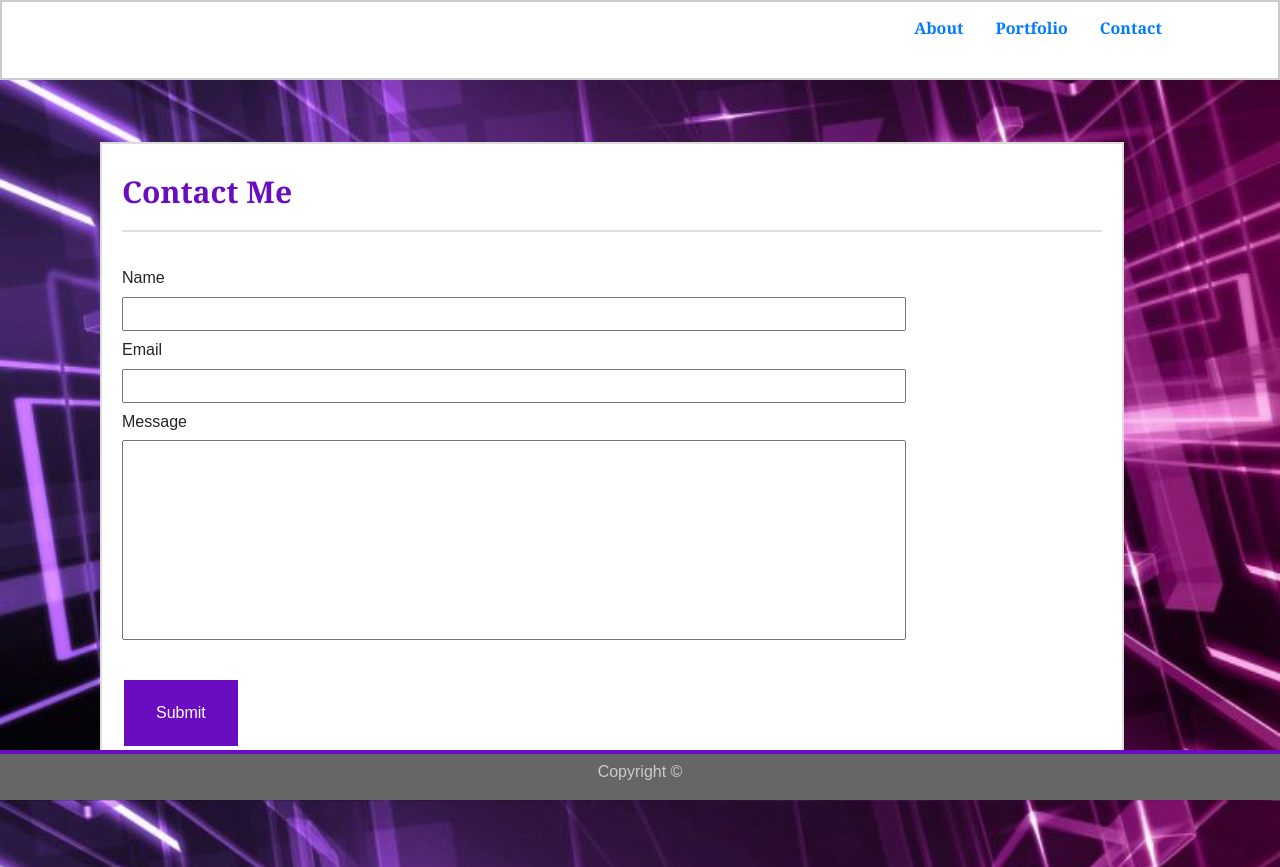
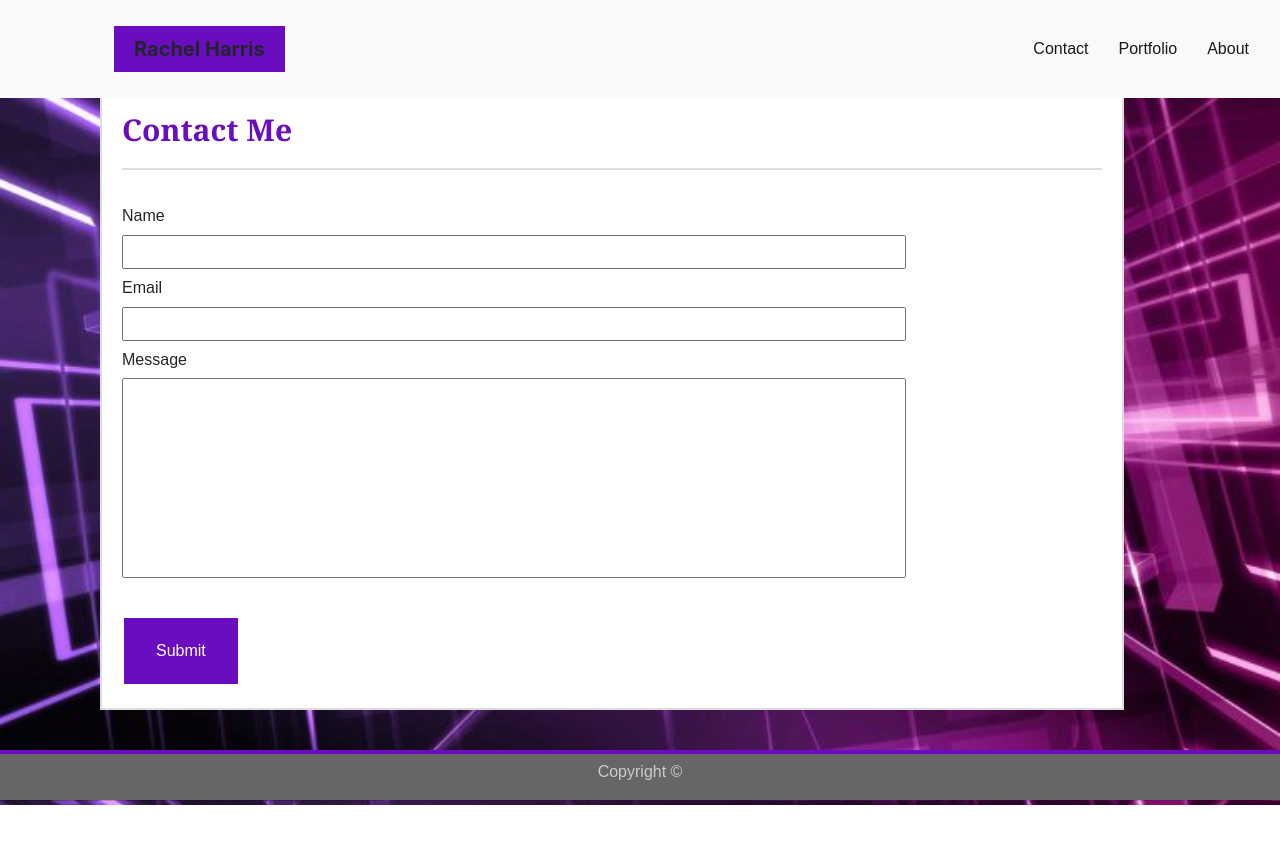
Before and after one commit to FrickittyFrack/Bootstrap-Portfolio, a plain HTML site: page contact.html in a window 1280 px wide. After the commit the page ends 805 px from the top, so only its background shows below. Drawn offline with nearby package versions, Linux system fonts and the light colour scheme.

Commit message:
Finished what I could

```diff
--- a/assets/css/style.css
+++ b/assets/css/style.css
@@ -8,7 +8,7 @@ body {
     background-size: cover;
 }
 
-.my-name {
+.navbar-brand {
     color: #ffffff;
     background-color: rgb(106, 13, 192);
     font-size: 35px;
@@ -16,21 +16,6 @@ body {
     float: left;
     padding: 20px;
     margin-left: 98px;
-}
-
-.nav {
-    font-family: Georgia, 'Times New Roman', Times, serif;
-    background-color: #ffffff;
-    border: #cccccc solid 2px;
-    margin: 0px;
-    font-weight: bold;
-    position: fixed;
-    left: 0;
-    top: 0;
-    width: 100%;
-    height: 80px;
-    padding-right: 100px;
-    z-index: 1;
 }
 
 .nav-button {
@@ -43,22 +28,7 @@ body {
     transition-duration: 0.4s;
 }
 
-.nav-button1 {
-    float: right;
-    padding: 10px;
-    margin: 5px 100px 5px 5px;
-    text-decoration: none;
-    color: #666666;
-    font-family: Arial, Helvetica, sans-serif;
-    transition-duration: 0.4s;
-}
-
 .nav-button:hover {
-    background-color: #636262;
-    color: #ffffff;
-}
-
-.nav-button1:hover {
     background-color: #636262;
     color: #ffffff;
 }
--- a/contact.html
+++ b/contact.html
@@ -18,21 +18,20 @@
 
     <body>
 
-        <nav class="navbar navbar-expand-lg navbar-light bg-light">
+        <nav class="navbar fixed-top navbar-light bg-light">
+
             <a class="navbar-brand">Rachel Harris</a>
 
+            <span class="navbar-text">
 
-            <ul class="nav justify-content-end nav-pills">
-                <li class="nav-item">
-                    <a class="nav-link" href="index.html">About</a>
-                </li>
-                <li class="nav-item">
-                    <a class="nav-link" href="portfolio.html">Portfolio</a>
-                </li>
-                <li class="nav-item">
-                    <a class="nav-link" href="contact.html">Contact</a>
-                </li>
-            </ul>
+                    <a class="nav-button" href="index.html">About</a>
+
+                    <a class="nav-button" href="portfolio.html">Portfolio</a>
+
+                    <a class="nav-button" href="contact.html">Contact</a>
+
+            </span>
+
         </nav>
 
         <section class="main-content">
```
